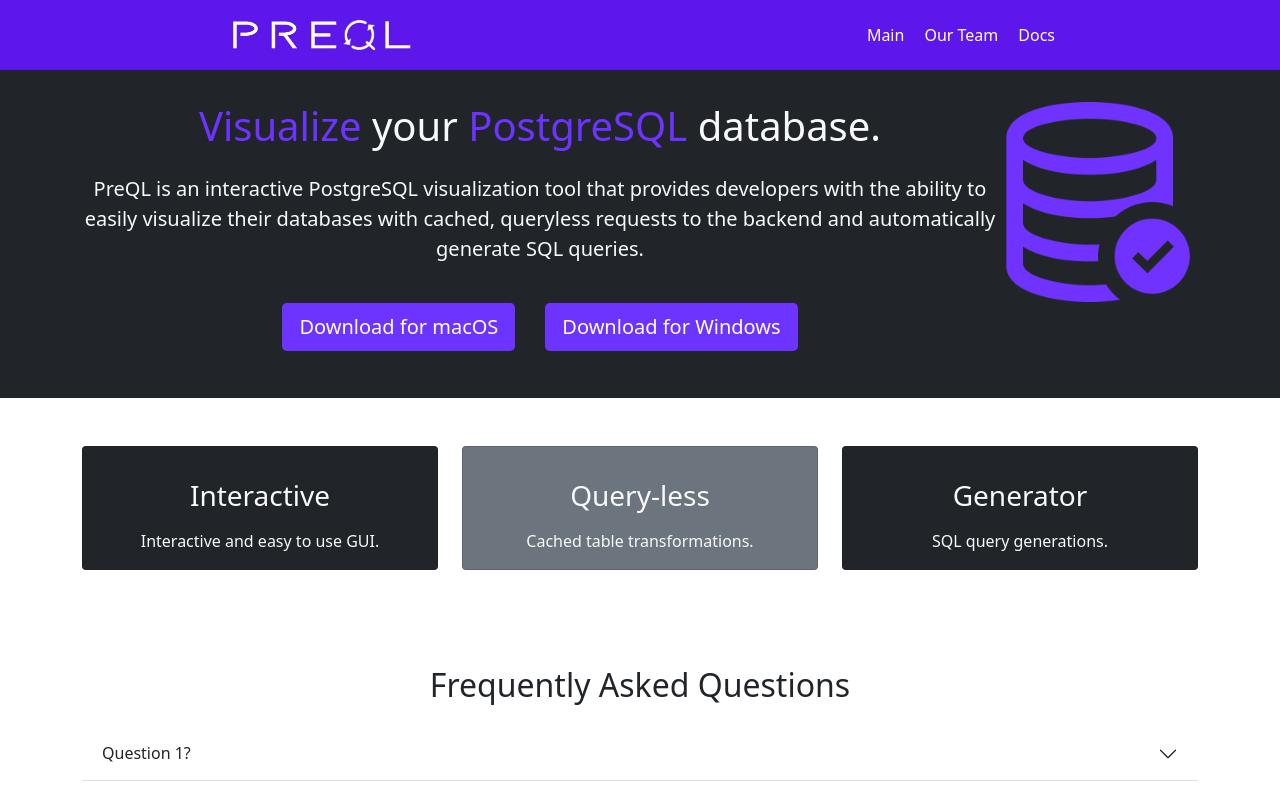
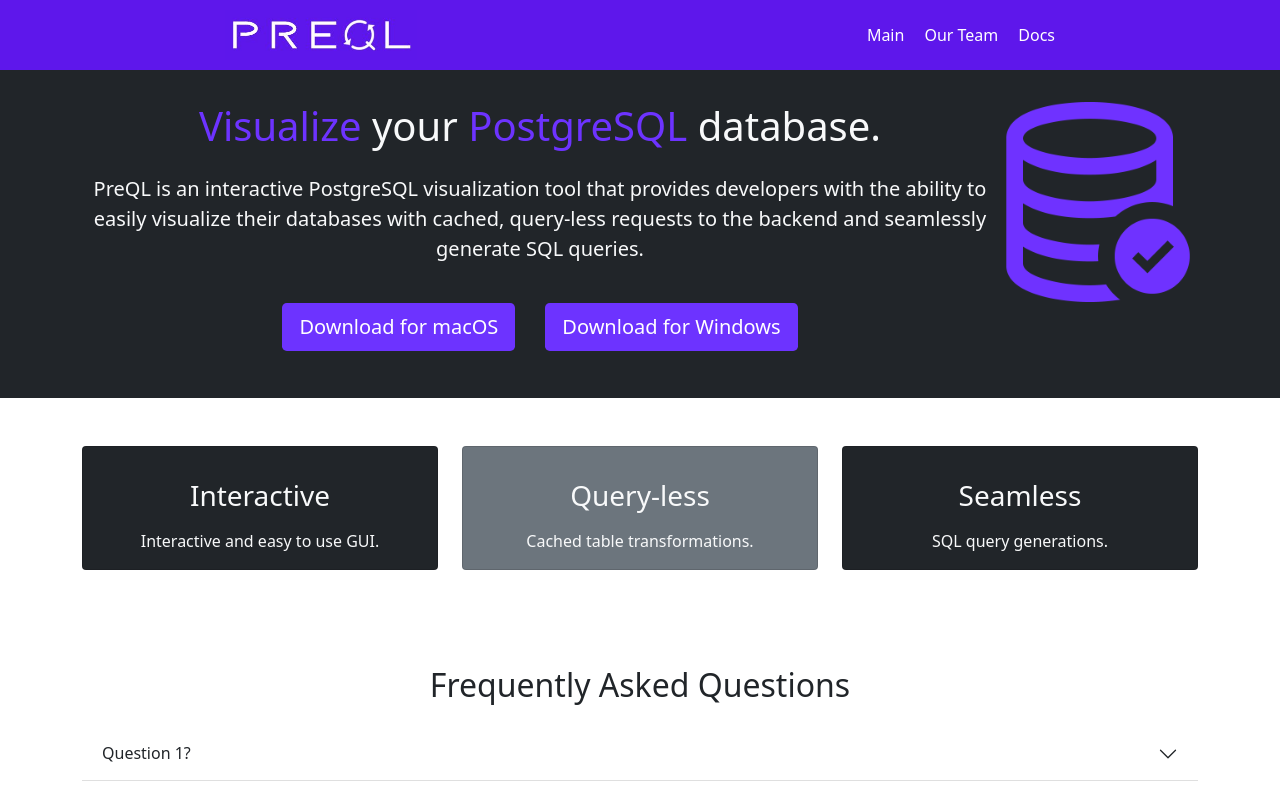
Before and after one commit to PreQL-by-MACK/pre-QL-website, a React app: page / in a window 1280 px wide. Shown: the top 798 px of the page. Built offline with nearby package versions, Linux system fonts and the light colour scheme; some icons are missing.

Commit message:
update for netlify

```diff
--- a/package.json
+++ b/package.json
@@ -35,6 +35,7 @@
     "@svgr/cli": "^5.5.0",
     "babel-loader": "^8.2.2",
     "css-loader": "^6.4.0",
+    "html-webpack-plugin": "^5.5.0",
     "nodemon": "^2.0.14",
     "react-hot-loader": "^4.13.0",
     "sass": "^1.43.3",
--- a/src/links/MainPage.jsx
+++ b/src/links/MainPage.jsx
@@ -30,7 +30,7 @@ const MainPage = () => {
             <div>
               <h1><span className="purple">Visualize </span>your<span className="purple"> PostgreSQL </span>database.</h1>
               <p className="lead my-4">
-                PreQL is an interactive PostgreSQL visualization tool that provides developers with the ability to easily visualize their databases with cached, queryless requests to the backend and automatically generate SQL queries.
+                PreQL is an interactive PostgreSQL visualization tool that provides developers with the ability to easily visualize their databases with cached, query-less requests to the backend and seamlessly generate SQL queries.
               </p>
               <button
                 className="btn white purple-background btn-lg"
@@ -91,7 +91,7 @@ const MainPage = () => {
                 <div className="h1 mb-3">
                   <i className="bi bi-arrow-repeat"></i>
                 </div>
-                <h3 className="card-title mb-3">Generator</h3>
+                <h3 className="card-title mb-3">Seamless</h3>
                 <p className="card-text">
                   SQL query generations.
                 </p>
--- a/webpack.config.js
+++ b/webpack.config.js
@@ -1,6 +1,6 @@
 const path = require("path");
 const webpack = require("webpack");
-//const HtmlWebPackPlugin = require("html-webpack-plugin");
+const HtmlWebPackPlugin = require("html-webpack-plugin");
 
 module.exports = {
   entry: "/src/index.js",
@@ -66,6 +66,9 @@ module.exports = {
     // Enable importing JS / JSX files without specifying their extension
     extensions: [".js", ".jsx", ".tsx", ".ts"],
   },
+  plugins: [new HtmlWebPackPlugin({
+    template: './src/index.html',
+  })],
   devServer: {
     static: {
       directory: path.join(__dirname, '/src'),
```
Also changed, not shown: 2 other files (tests, documents, lock files or other folders).
